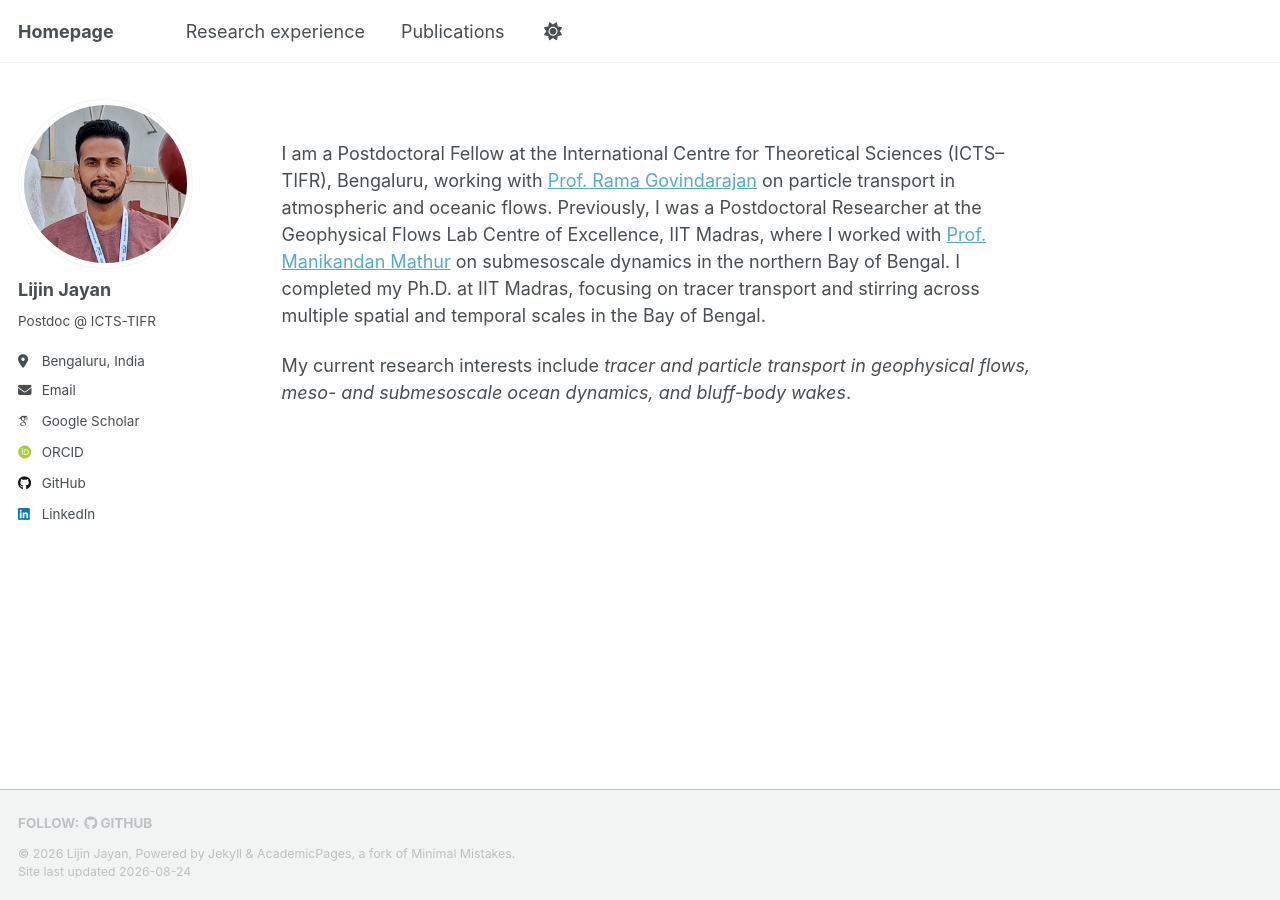
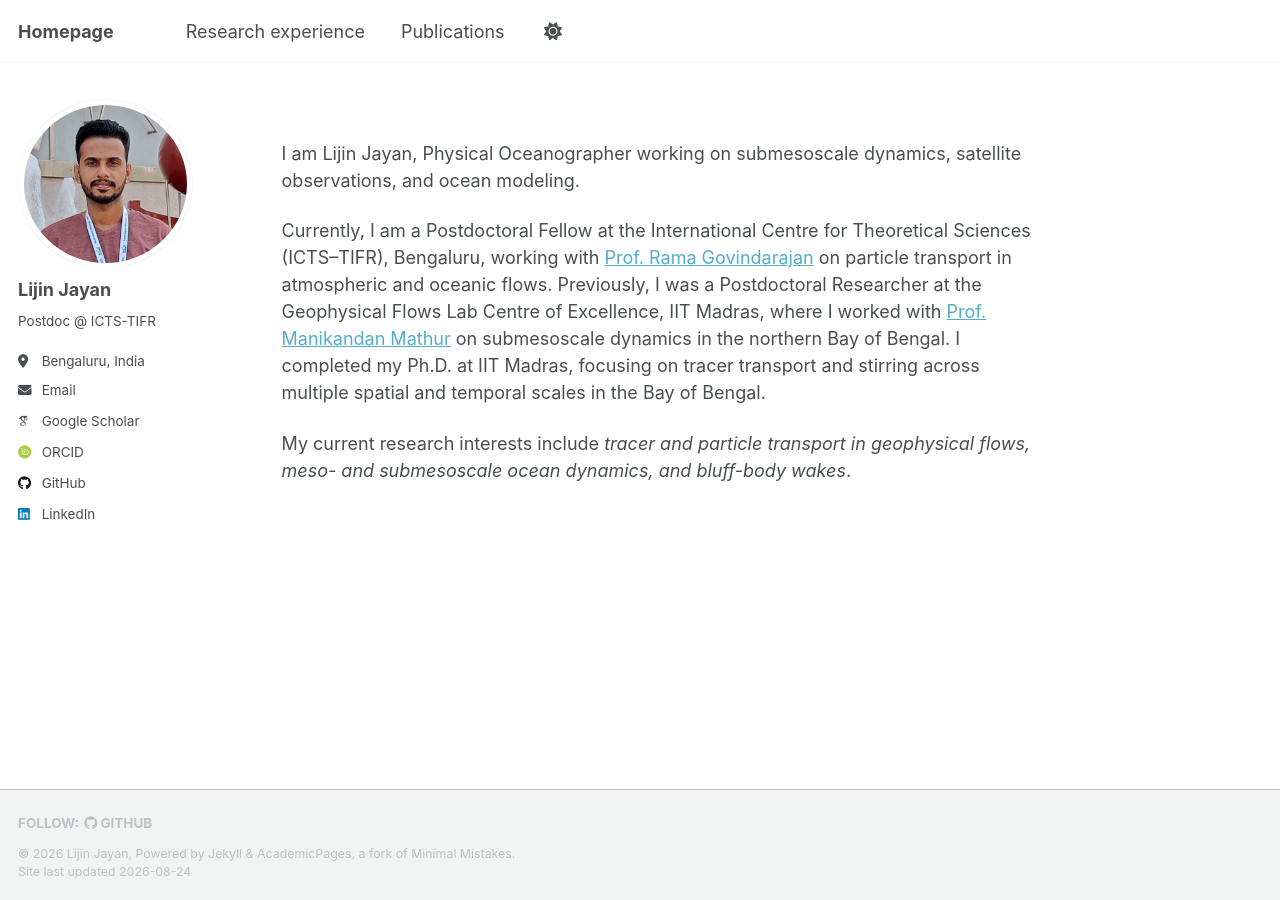
Before and after one commit to ljayan/ljayan.github.io, a Jekyll site: the page built from _pages/about.md, in a window 1280 px wide. Built offline with Jekyll 4.4.1, drawn with Linux system fonts in a browser that asks for light colours; some web fonts are replaced.

Commit message:
Update about.md

```diff
--- a/_pages/about.md
+++ b/_pages/about.md
@@ -7,6 +7,8 @@ redirect_from:
   - /about.html
 ---
 <br>
-I am a Postdoctoral Fellow at the International Centre for Theoretical Sciences (ICTS–TIFR), Bengaluru, working with [Prof. Rama Govindarajan](https://www.icts.res.in/people/rama-govindarajan) on particle transport in atmospheric and oceanic flows. Previously, I was a Postdoctoral Researcher at the Geophysical Flows Lab Centre of Excellence, IIT Madras, where I worked with [Prof. Manikandan Mathur](https://scholar.google.co.in/citations?user=QbrM7-gAAAAJ&hl=en) on submesoscale dynamics in the northern Bay of Bengal. I completed my Ph.D. at IIT Madras, focusing on tracer transport and stirring across multiple spatial and temporal scales in the Bay of Bengal.
+I am Lijin Jayan, Physical Oceanographer working on submesoscale dynamics, satellite observations, and ocean modeling.
+
+Currently, I am a Postdoctoral Fellow at the International Centre for Theoretical Sciences (ICTS–TIFR), Bengaluru, working with [Prof. Rama Govindarajan](https://www.icts.res.in/people/rama-govindarajan) on particle transport in atmospheric and oceanic flows. Previously, I was a Postdoctoral Researcher at the Geophysical Flows Lab Centre of Excellence, IIT Madras, where I worked with [Prof. Manikandan Mathur](https://scholar.google.co.in/citations?user=QbrM7-gAAAAJ&hl=en) on submesoscale dynamics in the northern Bay of Bengal. I completed my Ph.D. at IIT Madras, focusing on tracer transport and stirring across multiple spatial and temporal scales in the Bay of Bengal.
 
 My current research interests include <em>tracer and particle transport in geophysical flows, meso- and submesoscale ocean dynamics, and bluff-body wakes</em>.
```
